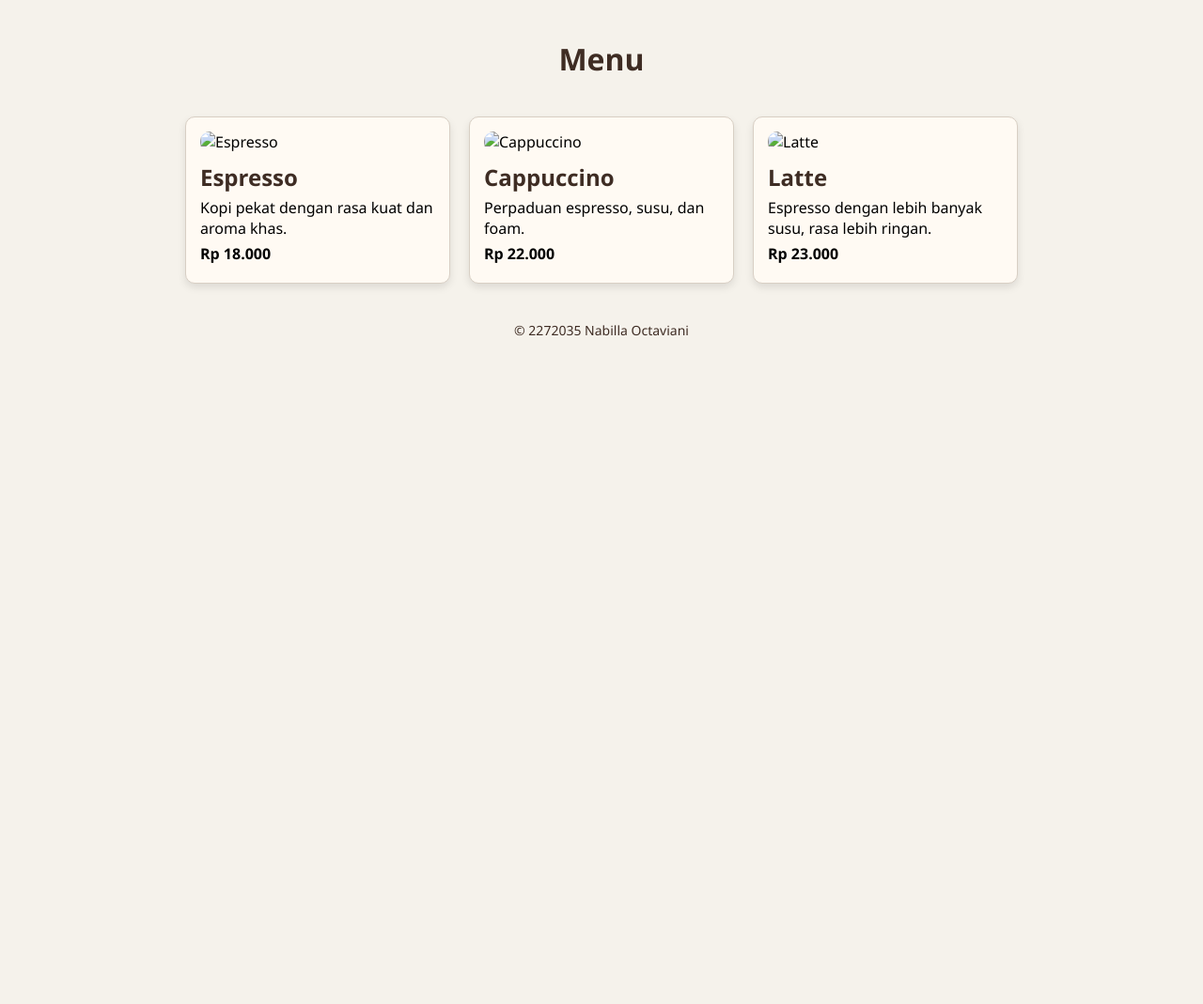
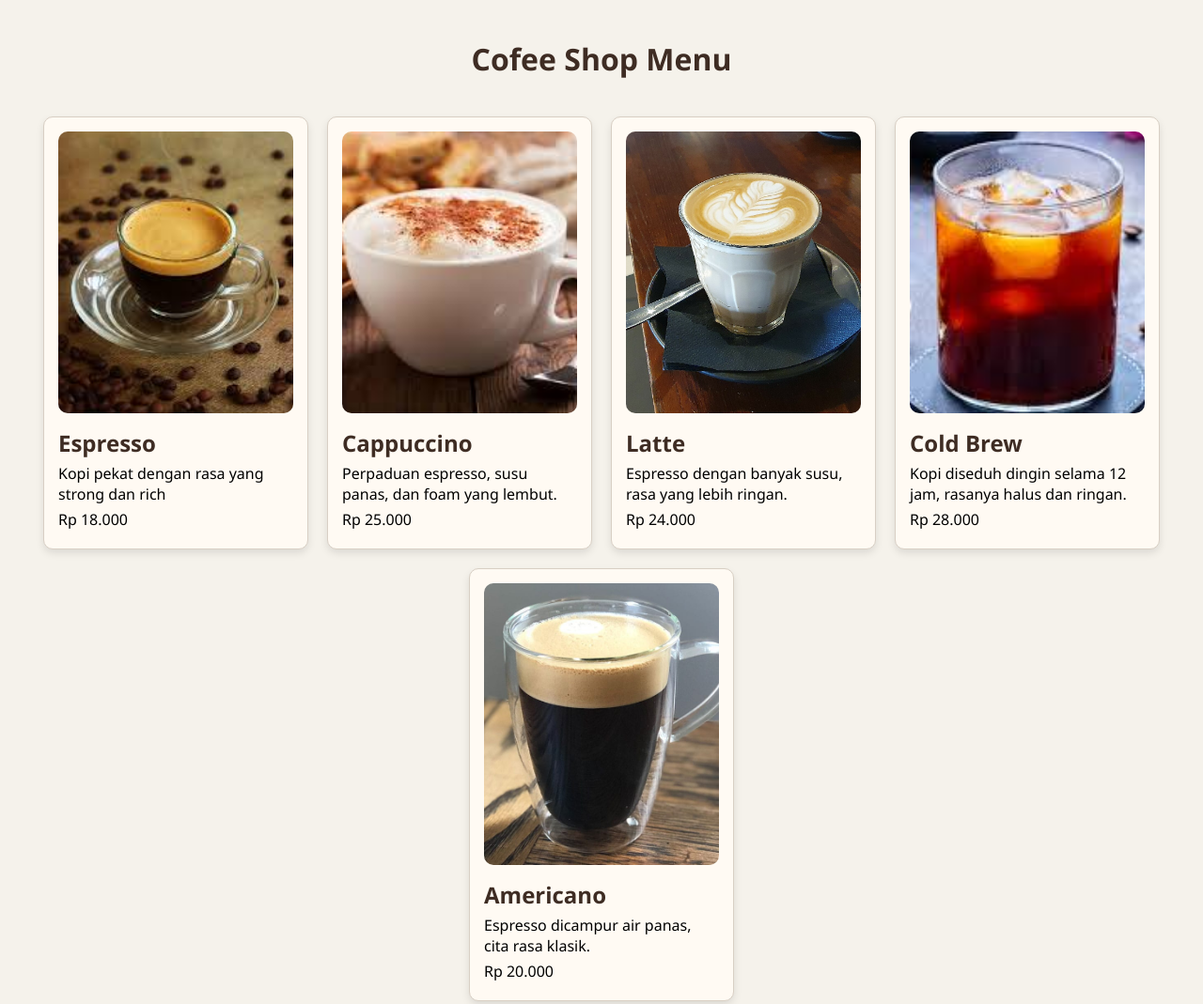
Before and after one commit to lalanabiyaa/Prakrikum11_WebDasC, a plain HTML site: page Coffe Shop/index.html in a window 1280 px wide. Shown: the top 1069 px of the page at 94% size. Before the commit the page ends 800 px from the top, so only its background shows below. Drawn offline with Linux system fonts and the light colour scheme.

Commit message:
Cinema 25

```diff
--- a/Cinema 25/script.js
+++ b/Cinema 25/script.js
@@ -12,7 +12,7 @@ document.getElementById('see-movies').addEventListener('click', function () {
         card.innerHTML = `
           <img src="${movie.img}" alt="${movie.title}" />
           <h2>${movie.title}</h2>
-          <p>${movie.genre}</p>
+          <p> Genre : ${movie.genre}</p>
         `;
 
         container.appendChild(card);
--- a/Cinema 25/style.css
+++ b/Cinema 25/style.css
@@ -21,56 +21,74 @@ header h1 {
   margin-bottom: 20px;
 }
 
-header button {
-  padding: 10px 20px;
-  font-size: 16px;
+.showing {
+  font-size: 24px;
+  margin-bottom: 10px;
+  color: yellow;
+}
+
+button {
+  padding: 12px 25px;
+  font-size: 18px;
   background-color: #1b9c85;
   color: white;
   border: none;
   border-radius: 8px;
   cursor: pointer;
+  margin-top: 96px;
 }
 
 .movies-container {
   display: flex;
   flex-wrap: wrap;
   justify-content: center;
-  padding: 30px;
-  gap: 20px;
+  padding: 30px 80px;
+  gap: 40px;
 }
 
 .movie-card {
   background: white;
   border-radius: 15px;
   box-shadow: 0 4px 8px rgba(0,0,0,0.1);
-  width: 250px;
-  text-align: center;
+  width: 270px;
+  height: 550px;
   overflow: hidden;
   color: #2d3142;
 }
 
 .movie-card img {
-  width: 100%;
-  height: 300px;
-  object-fit: cover;
-  border-radius: 15px 15px 0 0;
+  display: block;
+  margin: 20px auto;
+  max-width: calc(100% - 40px);
+  max-height: 350px;
+  width: auto;
+  height: auto;
+  object-fit: contain;
+  border-radius: 15px;
 }
 
 .movie-card h2 {
-  margin: 10px 0 5px;
   font-size: 20px;
+  text-align: left;
+  margin-top: 10px;
+  margin-left:20px;
 }
 
 .movie-card p {
   margin-bottom: 10px;
   color: #1b9c85;
+  font-weight: 600;
+  text-align: left;
+  margin-left:20px;
+  margin-right: 20px;
 }
 
 footer {
-  margin-top: 40px;
+  margin-top: 300px;
   text-align: center;
-  color: #3e2c23;
-  border-top: 2px solid #3e2c23;
+  color: white;
+  background-color: #2d3142;
+  border-top: 2px solid #2d3142;
   padding: 10px;
   border-top-left-radius: 20px;
   border-top-right-radius: 20px;
--- a/Coffe Shop/data.json
+++ b/Coffe Shop/data.json
@@ -1,20 +1,32 @@
 [
   {
-    "image": "espresso.jpg",
+    "image": "img/espresso.jpg",
     "name": "Espresso",
-    "description": "Kopi pekat dengan rasa kuat dan aroma khas.",
+    "description": "Kopi pekat dengan rasa yang strong dan rich",
     "price": "Rp 18.000"
   },
   {
-    "image": "cappuccino.jpg",
+    "image": "img/cappuccino.jpg",
     "name": "Cappuccino",
-    "description": "Perpaduan espresso, susu, dan foam.",
-    "price": "Rp 22.000"
+    "description": "Perpaduan espresso, susu panas, dan foam yang lembut.",
+    "price": "Rp 25.000"
   },
   {
-    "image": "latte.jpg",
+    "image": "img/latte.jpg",
     "name": "Latte",
-    "description": "Espresso dengan lebih banyak susu, rasa lebih ringan.",
-    "price": "Rp 23.000"
+    "description": "Espresso dengan banyak susu, rasa yang lebih ringan.",
+    "price": "Rp 24.000"
+  },
+  {
+    "image": "img/cold brew.jpg",
+    "name": "Cold Brew",
+    "description": "Kopi diseduh dingin selama 12 jam, rasanya halus dan ringan.",
+    "price": "Rp 28.000"
+  },
+  {
+    "image": "img/americano.jpeg",
+    "name": "Americano",
+    "description": "Espresso dicampur air panas, cita rasa klasik.",
+    "price": "Rp 20.000"
   }
 ]
--- a/Coffe Shop/index.html
+++ b/Coffe Shop/index.html
@@ -7,12 +7,12 @@
   <link rel="stylesheet" href="style.css" />
 </head>
 <body>
-  <h1>Menu</h1>
+  <h1>Cofee Shop Menu</h1>
   <div class="menu-container" id="menu"></div>
 
   <script type="module" src="script.js"></script>
   <footer>
-    <p>&copy; 2272035 Nabilla Octaviani</p>
+    <p>&copy; [2272035] -  [Nabilla Octaviani]</p>
 </body>
 
 </html>
--- a/Coffe Shop/script.js
+++ b/Coffe Shop/script.js
@@ -11,7 +11,7 @@ fetch('data.json')
         <img src="${item.image}" alt="${item.name}" />
         <h2>${item.name}</h2>
         <p>${item.description}</p>
-        <p><strong>${item.price}</strong></p>
+        <p>${item.price}</p>
       `;
 
       menuContainer.appendChild(card);
--- a/Coffe Shop/style.css
+++ b/Coffe Shop/style.css
@@ -30,7 +30,7 @@ h1 {
 
 .card img {
   width: 100%;
-  height: 200px;
+  height: 300px;
   object-fit: cover;
   border-radius: 10px;
 }
@@ -48,5 +48,5 @@ footer {
   margin-top: 40px;
   text-align: center;
   color: #3e2c23;
-  font-size: 14px;
+  font-size: 18px;
 }
```
Also changed, not shown: Cinema 25/index.html (+7 -4 lines).
